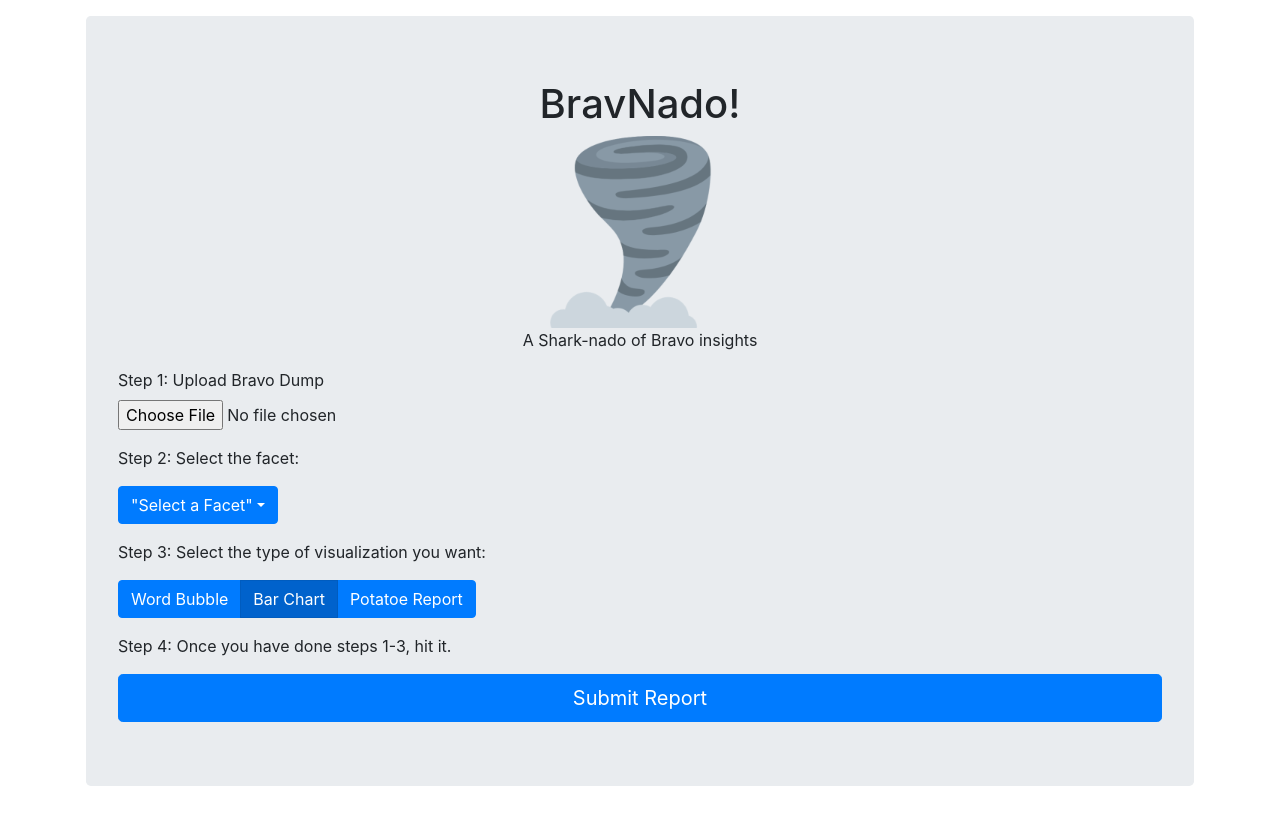
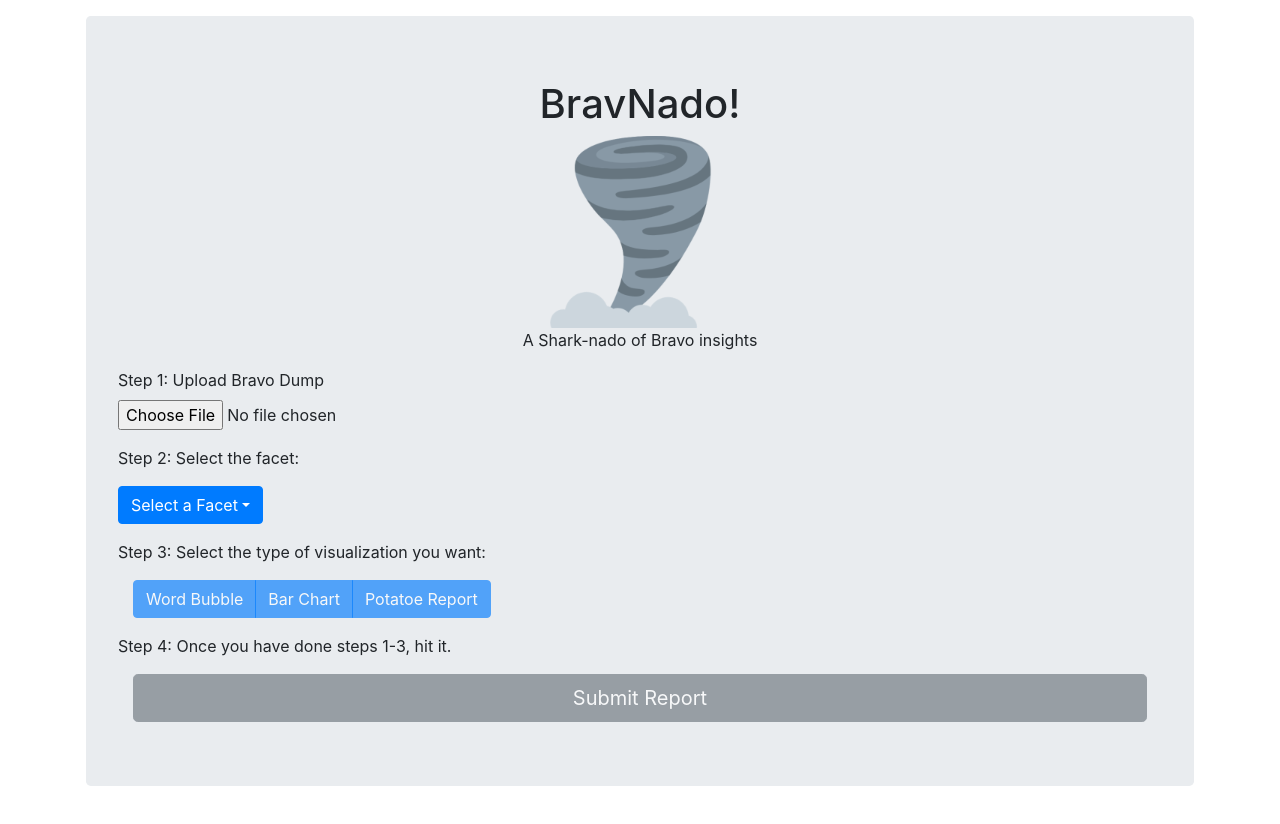
Before and after one commit to dmryan711/BravoApp, a React (Create React App) app in the folder client/: page / in a window 1280 px wide. Shown: the top 824 px of the page. Built offline with nearby package versions, Linux system fonts and the light colour scheme.

Commit message:
Submitbuttonlogic (#14)
* Submit button logic done, still need to add reports to global state

* partially done

* added report type to global state, made report bar disable when prereqs not selected, finalized submit button disabled logic

```diff
--- /dev/null
+++ b/client/src/actions/reportStateChange.js
@@ -0,0 +1,12 @@
+import{
+    REPORT_STATE_CHANGE
+} from "./types";
+
+export const reportStateChange = reportType => dispatch => {
+    console.log(reportType);
+    dispatch({
+        type: REPORT_STATE_CHANGE,
+        payload: reportType
+    });
+
+}
--- a/client/src/actions/types.js
+++ b/client/src/actions/types.js
@@ -1,6 +1,4 @@
 export const FILE_UPLOAD_CHANGE = "FILE_UPLOAD_CHANGE";
 export const FACET_COLLECTION_CHANGE = "FACET_COLLECTION_CHANGE"
 export const FACET_SELECTION_CHANGE = "FACET_SELECTION_CHANGE";
-export const INSIGHT_SELECT_CHANGE = "INSIGHT_SELECT_CHANGE";
-
 export const REPORT_STATE_CHANGE = "REPORT_STATE_CHANGE";
--- a/client/src/components/FacetDropdown.js
+++ b/client/src/components/FacetDropdown.js
@@ -5,18 +5,13 @@ import Dropdown from 'react-bootstrap/Dropdown';
 import {facetSelectionChange} from '../actions/facetSelectionChange';
 class FacetDropdown extends Component {
     handleClick = value => {
-
-
-        //<FacetSelection name = value></FacetSelection>
         this.props.facetSelectionChange(
             {
                 facet : value
             }
         )
     }
-
     render(){
-        console.log(this.props.facetSelection);
         return(
 
             <Dropdown>
@@ -26,7 +21,7 @@ class FacetDropdown extends Component {
                     </Dropdown.Toggle>
                      :
                     <Dropdown.Toggle id="dropdown-basic">
-                    "Select a Facet"
+                        Select a Facet
                     </Dropdown.Toggle>
 
                 }
@@ -41,18 +36,14 @@ class FacetDropdown extends Component {
                     </Dropdown.Menu>
                 </Dropdown>
         )
-}
+    }
 }
 
 const mapStateToProps = (state) => {
     return {
-      facets: state.fileUpload.facetSelectionState.facets,
-      facetSelection: state.facetSelection.facetSelection.facet
+        facets: state.fileUpload.facetSelectionState.facets,
+        facetSelection: state.facetSelection.facetSelection.facet
     };
-  };
-
-
-
-
+};
 
 export default connect(mapStateToProps,{facetSelectionChange})(FacetDropdown);
--- a/client/src/components/ReportBar.js
+++ b/client/src/components/ReportBar.js
@@ -1,23 +1,62 @@
-import React from "react";
+import React, {Component} from "react";
 import ToggleButton from "react-bootstrap/ToggleButton";
+import {connect} from "react-redux";
 import ToggleButtonGroup from "react-bootstrap/ToggleButtonGroup";
+import { Container } from "react-bootstrap";
+import {reportStateChange} from "../actions/reportStateChange";
 // import "bootstrap/dist/css/bootstrap.min.css";
-export default function ReportBar() {
-  const [value, setValue] = React.useState(2);
-  const handleChange = val => setValue(val);
-  return (
+class ReportBar extends Component {
+
+    handleChange = value => {
+        this.props.reportStateChange(
+            {
+                type : value
+            }
+        )
+    }
+
+    render(){
+        return(
+            <Container>
+                {this.props.isFileUploaded && this.props.facets && this.props.facetSelection ?
                 <ToggleButtonGroup
-      name="value"
+                name="report"
                 type="radio"
-      value={value}
-      onChange={handleChange}
+                value={this.props.reportType}
+                onChange={this.handleChange}
                 >
                     <ToggleButton value={1}>Word Bubble</ToggleButton>
                     <ToggleButton value={2}>Bar Chart</ToggleButton>
                     <ToggleButton value={3}>Potatoe Report</ToggleButton>
             </ToggleButtonGroup>
-  );
+            :
+
+                <ToggleButtonGroup
+                    name="report"
+                    type="radio"
+                >
+                    <ToggleButton disabled = "true">Word Bubble</ToggleButton>
+                    <ToggleButton disabled = "true">Bar Chart</ToggleButton>
+                    <ToggleButton disabled = "true">Potatoe Report</ToggleButton>
+                </ToggleButtonGroup>
+
             }
+            </Container>
+
+        )
+    }
+}
+
+const mapStateToProps = (state) => {
+    return {
+        isFileUploaded: state.fileUpload.fileUploadState.isFileUploaded,
+        facets: state.fileUpload.facetSelectionState.facets,
+        facetSelection: state.facetSelection.facetSelection.facet,
+        reportType : state.report.report.type
+    };
+};
+
+export default connect(mapStateToProps,{reportStateChange})(ReportBar);
 // import React, { Component } from "react";
 // import Form from 'react-bootstrap/Form';
 // import Col from 'react-bootstrap/Col';
--- a/client/src/components/SubmitButton.js
+++ b/client/src/components/SubmitButton.js
@@ -1,11 +1,38 @@
-import React from "react";
+import React, {Component} from "react";
 import Button from "react-bootstrap/Button";
-// import "bootstrap/dist/css/bootstrap.min.css";
-export default function SubmitButton() {
+import { connect } from 'react-redux';
+import { Container } from "react-bootstrap";
+class  SubmitButton extends Component {
+    handleClick = () => {
+        if(this.props.isFileUploaded && this.props.facets && this.props.facetSelection){
+            console.log("File is uploaded and there are facets,facet selection has been made, and report is selected");
+        }
+    }
+    render(){
+        return (
+            <Container>
+                {this.props.isFileUploaded && this.props.facets && this.props.facetSelection ?
+                    <Button onClick = {this.handleClick}variant="primary" size="lg" block>
+                        Submit Report
+                    </Button>
+                    :
+                    <Button variant="secondary" size="lg" block disabled>
+                        Submit Report
+                    </Button>
+                }
 
-  return (
-    <Button variant="primary" size="lg" block>
-    Submit Report
-  </Button>
-  );
+            </Container>
+
+        );
+    }
 }
+
+const mapStateToProps = (state) => {
+    return {
+        isFileUploaded: state.fileUpload.fileUploadState.isFileUploaded,
+        facets: state.fileUpload.facetSelectionState.facets,
+        facetSelection: state.facetSelection.facetSelection.facet
+    };
+};
+
+export default connect(mapStateToProps)(SubmitButton);
--- a/client/src/reducers/index.js
+++ b/client/src/reducers/index.js
@@ -1,8 +1,10 @@
 import { combineReducers } from "redux";
 import fileUploadReducer from "./fileUploadReducer";
 import facetSelectionReducer from "./facetSelectionReducer";
+import reportStateReducer from "./reportStateReducer";
 export default combineReducers({
   fileUpload : fileUploadReducer,
-  facetSelection:facetSelectionReducer
+  facetSelection:facetSelectionReducer,
+  report:reportStateReducer
 
 });
--- /dev/null
+++ b/client/src/reducers/reportStateReducer.js
@@ -0,0 +1,22 @@
+import {
+    REPORT_STATE_CHANGE
+  } from "../actions/types";
+  const initialState = {
+    report : {
+        type:1
+    }
+  };
+
+  export default function(state = initialState, action) {
+    switch (action.type) {
+      case REPORT_STATE_CHANGE:
+      console.log(action.payload);
+
+        return {
+          ...state,
+          report: action.payload
+        };
+      default:
+        return state;
+    }
+  }
```
Lines whose indentation alone changed are shown as unchanged.
